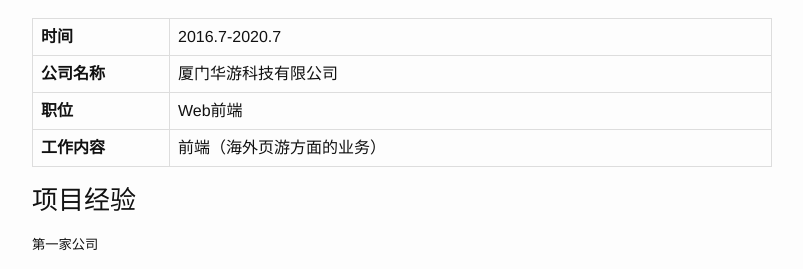
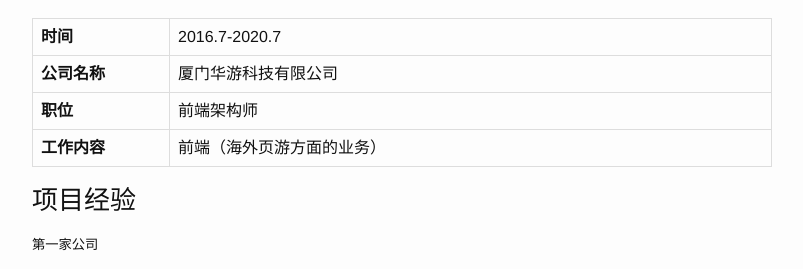
Before and after one commit to ohcrider/ohcrider.github.io, a Jekyll site: the page built from resume.md, in a window 1280 px wide and 900 px high, scrolled down 1162 px. Shown: the part 158-427 px from the top of the window, without its empty margins (238-1041 px from the left). Built offline with Jekyll 4.4.1, drawn with Linux system fonts in a browser that asks for light colours.

Commit message:
Update resume.md

```diff
--- a/resume.md
+++ b/resume.md
@@ -46,7 +46,7 @@
 
 时间 | 2016.7-2020.7
 公司名称 | 厦门华游科技有限公司
-职位 | Web前端
+职位 | 前端架构师
 工作内容 | 前端（海外页游方面的业务）
 
 ### 项目经验
```
